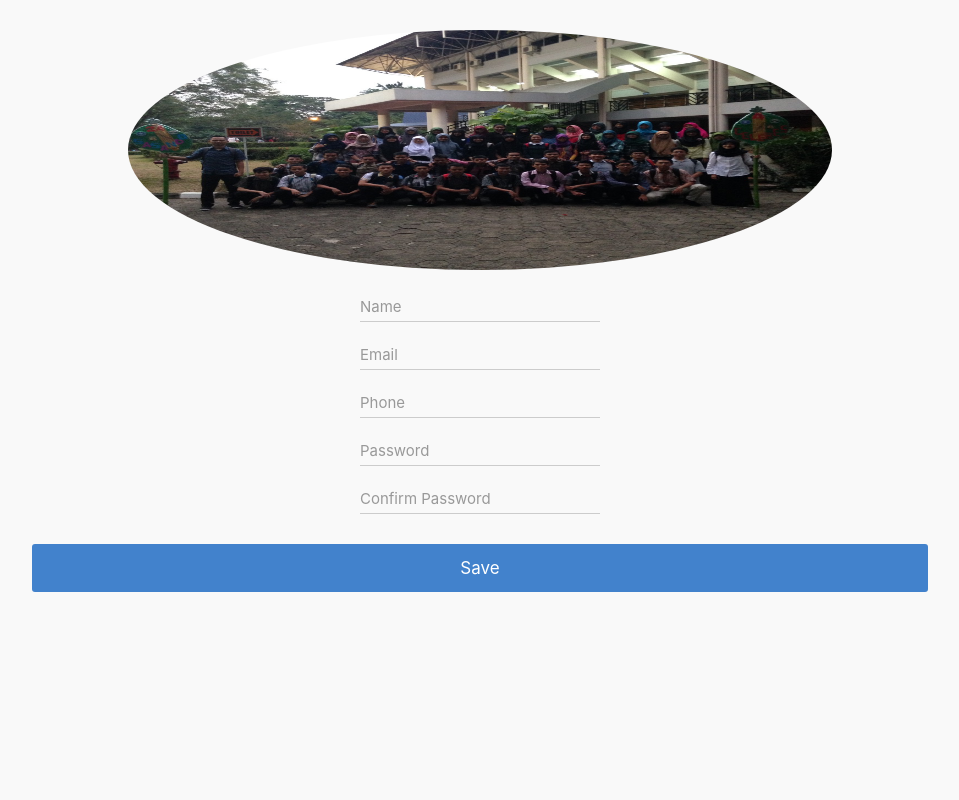
After one commit to adirizka7/Aingkot, a PHP site: page /onsen/Onsens/www/edit.html in a window 1280 px wide. The commit adds this page. Shown: the whole page, without its empty margins (160-1119 px from the left). Run offline with PHP 8.4, Linux system fonts and the light colour scheme.

Commit message:
Add files via upload

```diff
--- /dev/null
+++ b/Onsens/www/edit.html
@@ -0,0 +1,38 @@
+<!DOCTYPE HTML>
+<html>
+<head>
+  <meta charset="utf-8">
+  <meta name="viewport" content="width=device-width, initial-scale=1, maximum-scale=1, user-scalable=no">
+  <meta http-equiv="Content-Security-Policy" content="default-src * data:; style-src * 'unsafe-inline'; script-src * 'unsafe-inline' 'unsafe-eval'">
+  <script src="components/loader.js"></script>
+  <script src="lib/onsenui/js/onsenui.min.js"></script>
+  <script src="css/index.js"></script>
+
+  <link rel="stylesheet" href="components/loader.css">
+  <link rel="stylesheet" href="lib/onsenui/css/onsenui.css">
+  <link rel="stylesheet" href="lib/onsenui/css/onsen-css-components.css">
+  <link rel="stylesheet" href="css/style.css">
+</head>
+<ons-page>
+  <form>
+      <p style="text-align: center;">
+        <div style="text-align: center; margin-top: 30px;">
+          <p>
+            <p><img src="1439015645187.jpg" style="width: 55vw; height: 30vh; border-radius: 50%; align-self: center;"></p>
+            <p><ons-input id="name" modifier="underbar" name="username" placeholder="Name" float></ons-input></p>
+            <p><ons-input id="email" modifier="underbar" type="email" name="email" placeholder="Email" float></ons-input></p>
+            <p><ons-input id="phone" modifier="underbar" type="number" placeholder="Phone" name="phone" float></ons-input></p>
+            <p><ons-input id="password" modifier="underbar" type="password" name="password" placeholder="Password" float></ons-input></p>
+            <p><ons-input id="cpassword" modifier="underbar" type="password" placeholder="Confirm Password" name="cpassword" float></ons-input>
+            </p>
+          </p>
+          <p style="margin-top: 30px;">
+            <button type="submit" class = "button" name="button-sign-s" style="width: 70vw; height: 6vh;">Save</button>
+          </p>
+        </div>
+      </p>
+  </form>
+</ons-page>
+
+</body>
+</html>
```
Also changed, not shown: Onsens/www/home.php (+7 -10 lines), Onsens/www/1439015645187.jpg (added), Onsens/www/PicsArt_03-21-11.35.48.jpg (added).
